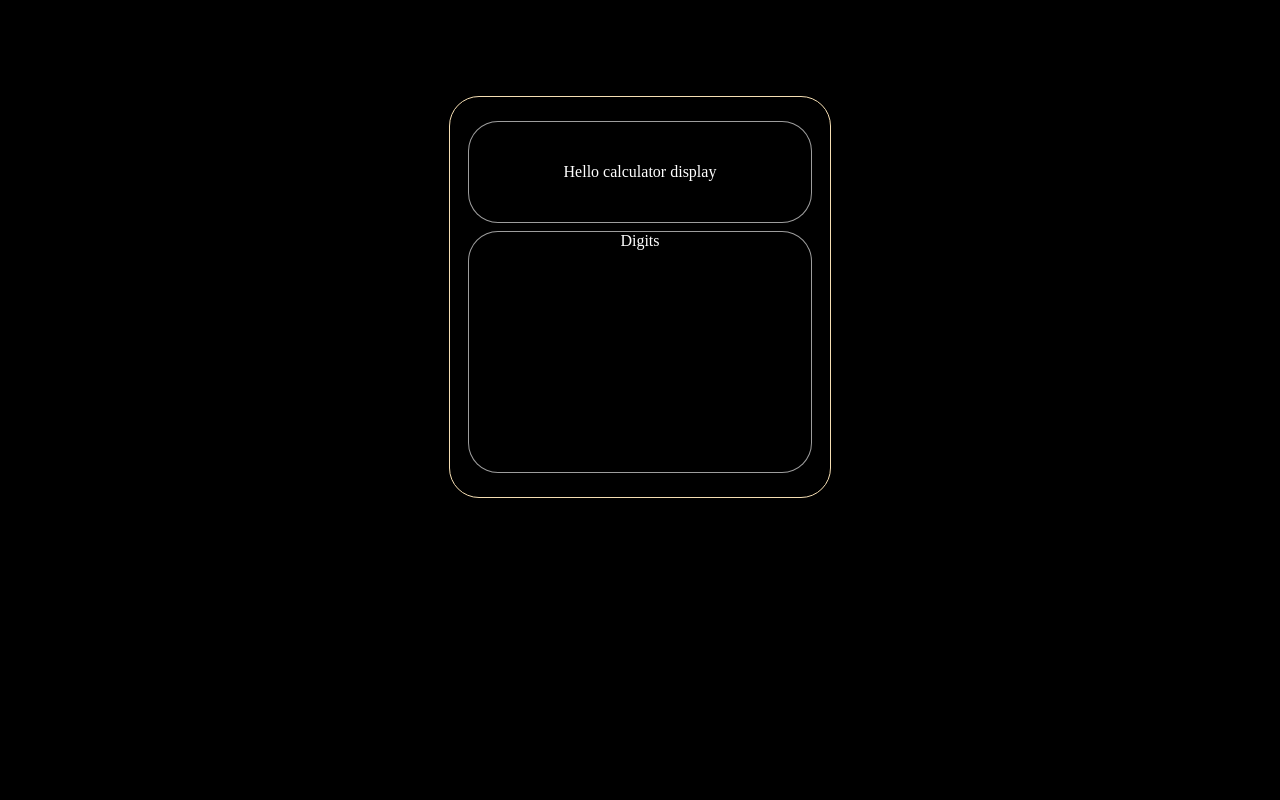
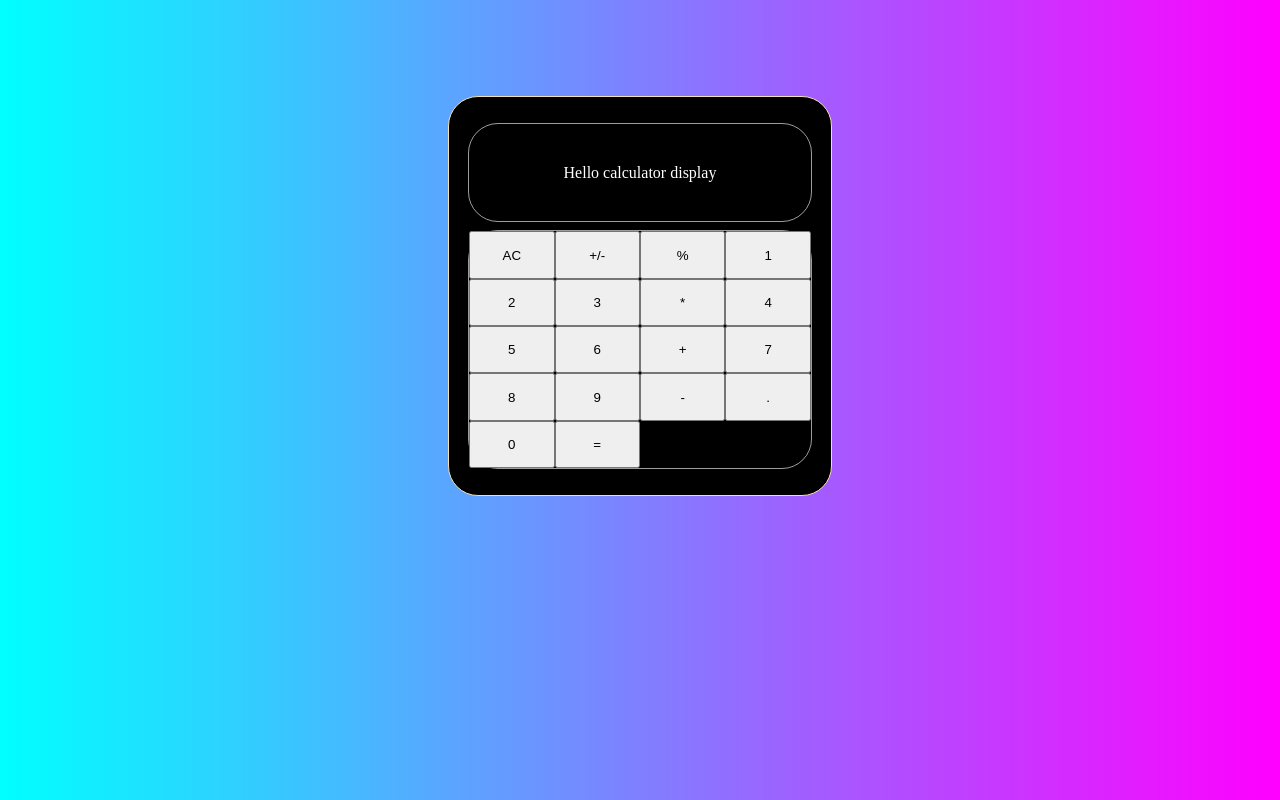
Before and after one commit to marceljaworski/react-calculator, a React (Create React App) app: page / in a window 1280 px wide. Built offline with nearby package versions, Linux system fonts and the light colour scheme; the HTML template or start-up script is replaced by a standard one.

Commit message:
calc button

```diff
--- a/src/app.css
+++ b/src/app.css
@@ -1,5 +1,11 @@
-*, root {
-    background-color: black;
+*, *::before, *::after {
+    box-sizing: border-box;
+}
+body {
+    margin: 0;
+    background: linear-gradient(to right, cyan, magenta);
+
+
     color: white;
 }
 .App{
--- a/src/components/Buttons.js
+++ /dev/null
@@ -1,9 +0,0 @@
-function Buttons () {
-    return(
-        <div className='Buttons'>
-            <span>Digits</span>
-
-        </div>
-    )
-}
-export default Buttons;
--- /dev/null
+++ b/src/components/Calcbutton.js
@@ -0,0 +1,9 @@
+import React from 'react'
+
+export default function Calcbutton(props) {
+  return (
+
+    <button clasName={props.colorStyle}>{props.label}</button>
+
+  )
+}
--- a/src/components/Calculator.js
+++ b/src/components/Calculator.js
@@ -1,7 +1,8 @@
 import Display from './Display'
 import Keypad from './Keypad'
 import './calculator.css'
-function Calcualtor () {
+
+function Calculator () {
     return (
         <div className='Calculator'>
             <Display />
@@ -9,4 +10,4 @@ function Calcualtor () {
         </div>
     )
 }
-export default Calcualtor;
+export default Calculator;
--- a/src/components/Keypad.js
+++ b/src/components/Keypad.js
@@ -1,9 +1,28 @@
-import Buttons from './Buttons'
+import Calcbutton from './Calcbutton'
 import './keypad.css'
 function Keypad () {
     return(
         <div className="Keypad">
-            <Buttons />
+            <Calcbutton label="AC"/>
+            <Calcbutton label="+/-"/>
+            <Calcbutton label="%"/>
+            <Calcbutton label="1"/>
+            <Calcbutton label="2"/>
+            <Calcbutton label="3"/>
+
+
+            <button>*</button>
+            <button>4</button>
+            <button>5</button>
+            <button>6</button>
+            <button>+</button>
+            <button>7</button>
+            <button>8</button>
+            <button>9</button>
+            <button>-</button>
+            <button>.</button>
+            <button>0</button>
+            <button className="span-two">=</button>
         </div>
     )
 }
--- a/src/components/calculator.css
+++ b/src/components/calculator.css
@@ -1,6 +1,7 @@
 .Calculator{
     width: clamp(200px, 30%, 600px);
     height: 400px;
+    background: black;
     border: solid 1px wheat;
     border-radius: 30px;
     display: flex;
--- a/src/components/keypad.css
+++ b/src/components/keypad.css
@@ -4,6 +4,7 @@
     border: solid 1px rgba(255, 255, 255, 0.616);
     border-radius: 30px;
     margin-top: 0.5rem;
-    display: flex;
-    justify-content: center;
+    display: grid;
+    grid-template-columns: 1fr 1fr 1fr 1fr;
+    grid-template-rows: 1fr 1fr 1fr 1fr 1fr;
 }
```
Also changed, not shown: 1 other file (tests, documents, lock files or other folders).
